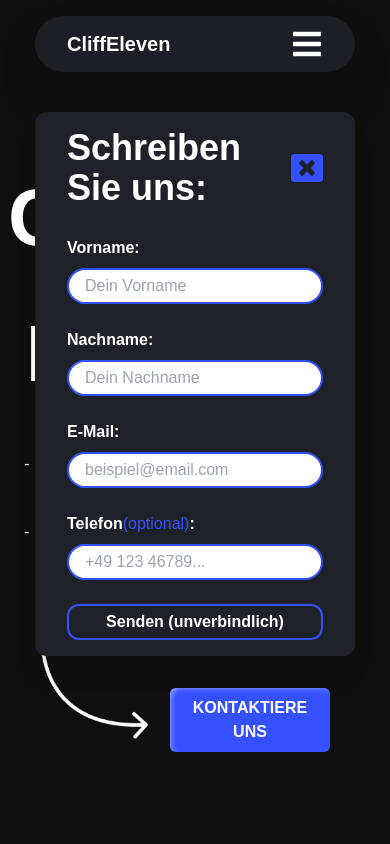
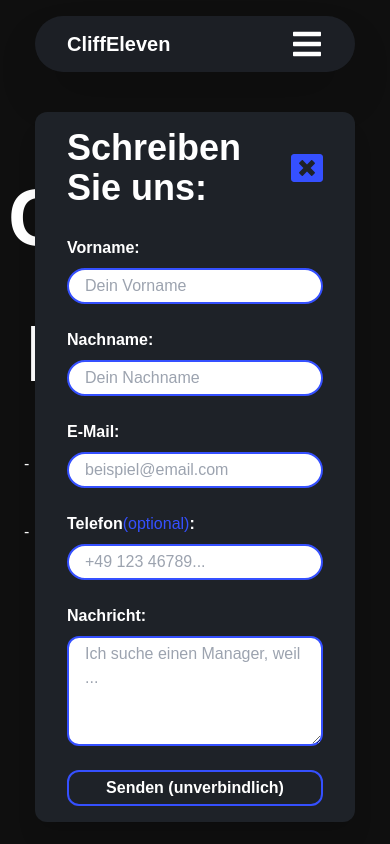
Before and after one commit to SamuelMessmer/CliffEleVen-Sport-Mangement, a Next.js app: page / in a window 390 px wide. Both pictures are taken after a click on the button "KONTAKTIERE UNS". Shown: the top 844 px of the page. Built offline with nearby package versions, Linux system fonts and the light colour scheme.

Commit message:
style: fix style for small devices

```diff
--- a/app/components/NavBar.tsx
+++ b/app/components/NavBar.tsx
@@ -305,7 +305,7 @@ const NavBar = () => {
 
       {/* Contact Form */}
       <section>
-        <div className="z-50 centerElement">
+        <div className="z-50 centerElement" >
           {showContactForm && (
             <div className="bg-[#1E2228] shadow-xl rounded-xl animate-slideInLeft slideInLeft w-80 sm:w-[700px]">
               <form onSubmit={handleSubmit}>
@@ -372,7 +372,7 @@ const NavBar = () => {
                       onChange={(e) => setTelephoneNumber(e.target.value)}
                       className="text-black border-[#3550FF] border-2 rounded-full px-4 py-1 mb-6"
                     />
-                    <label className="hidden sm:block font-semibold mb-2">
+                    <label className="hidden h-sm:block font-semibold mb-2">
                       Nachricht:
                     </label>
                     <textarea
@@ -380,7 +380,7 @@ const NavBar = () => {
                       value={message}
                       onChange={(e) => setMessage(e.target.value)}
                       required
-                      className="hidden sm:block text-black border-[#3550FF] border-2 rounded-xl px-4 py-1 mb-6 h-[110px]"
+                      className="hidden h-sm:block text-black border-[#3550FF] border-2 rounded-xl px-4 py-1 mb-6 h-[110px]"
                     />
                     <input
                       type="submit"
--- a/app/globals.css
+++ b/app/globals.css
@@ -2,10 +2,9 @@
 @tailwind components;
 @tailwind utilities;
 
-
 body {
   color: #ffffff;
-  background: #0F0F0F;
+  background: #0f0f0f;
   font-family: Arial, Helvetica, sans-serif;
 }
 
@@ -86,7 +85,7 @@ body {
 }
 
 .inner-shadow {
-    box-shadow: inset 4px 3px 9px -6px  white;
+  box-shadow: inset 4px 3px 9px -6px white;
 }
 
 .centerElement {
@@ -94,9 +93,33 @@ body {
   left: 50%;
   transform: translateX(-50%);
 
-  margin-top: 6rem;
+  margin-top: 3.8rem;
 
   z-index: 50;
+}
+
+@media screen and (min-height: 675px) {
+  .centerElement {
+    position: absolute;
+    left: 50%;
+    transform: translateX(-50%);
+
+    margin-top: 4rem;
+
+    z-index: 50;
+  }
+}
+
+@media screen and (min-height: 771px) {
+  .centerElement {
+    position: absolute;
+    left: 50%;
+    transform: translateX(-50%);
+
+    margin-top: 6rem;
+
+    z-index: 50;
+  }
 }
 
 .stickyElement {
--- a/tailwind.config.ts
+++ b/tailwind.config.ts
@@ -12,6 +12,9 @@ const config: Config = {
         background: "var(--background)",
         foreground: "var(--foreground)",
       },
+      screens: {
+        "h-sm": { raw: "(min-height: 720px)" },
+      },
     },
   },
   plugins: [],
```
